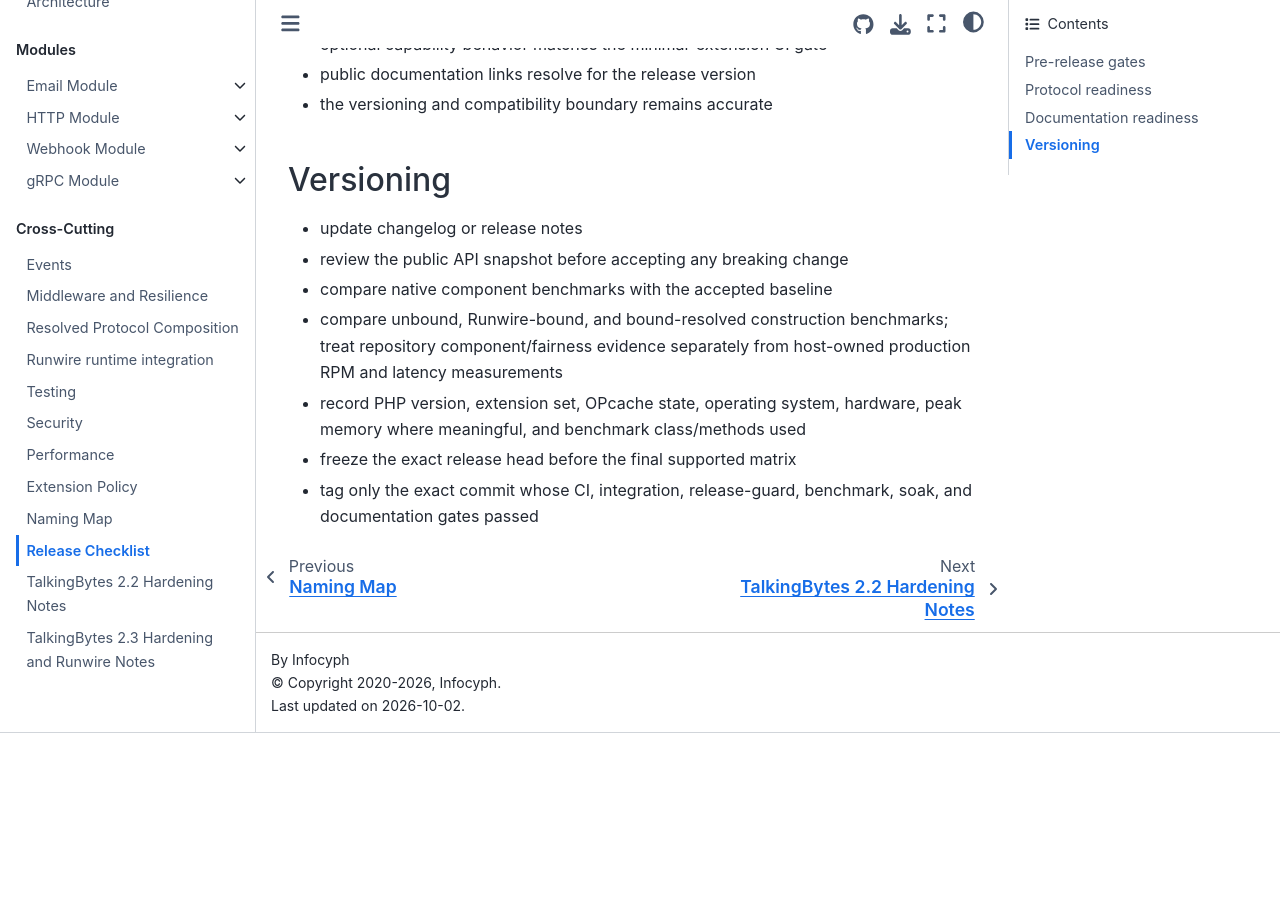
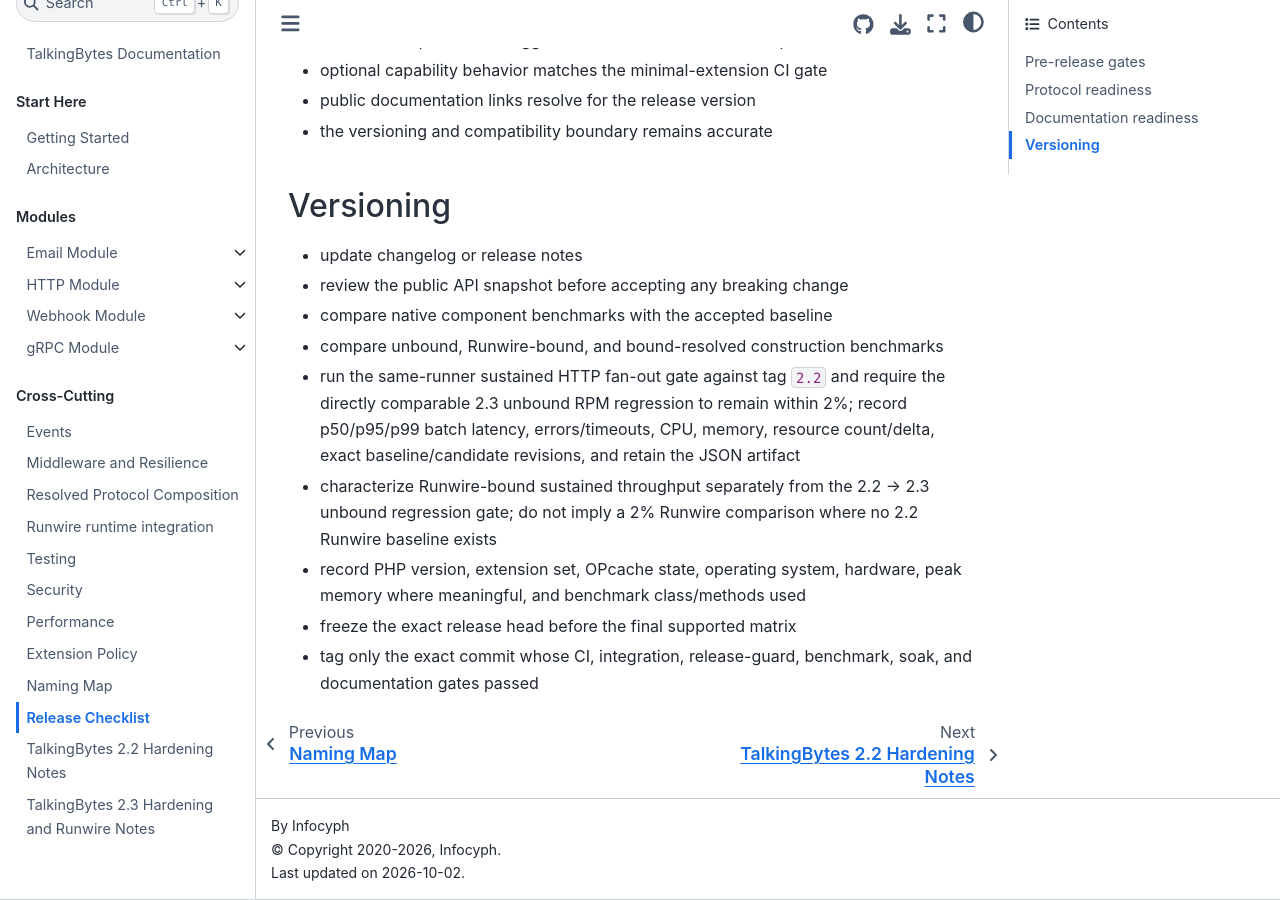
Before and after one commit to infocyph/TalkingBytes, a Sphinx documentation site: the page built from docs/release-checklist.rst, in a window 1280 px wide and 900 px high, scrolled down 1589 px. Built offline with Sphinx 7.4.7 and the Sphinx Book theme 1.1.4, drawn with Linux system fonts in a browser that asks for light colours; before the commit the page ends 2322 px from its top, so only the background shows below that; some of the changed text lies outside the part shown.

Commit message:
docs: align release checklist with final CI policy

```diff
--- a/docs/release-checklist.rst
+++ b/docs/release-checklist.rst
@@ -19,8 +19,9 @@
 - verify the Mailpit integration job is green
 - verify the Runwire-absent production install and Runwire-present direct/transitive
   integration gates are green
-- verify the reusable PHPForge workflow and Mailpit service use reviewed pinned
-  revisions/digests rather than moving branch/image tags
+- verify the reusable PHPForge workflow follows the intended ``@main`` policy and
+  the Mailpit integration service follows the intended ``axllent/mailpit:latest``
+  policy; record the exact revisions/images exercised by the release CI evidence
 - verify the optional-capability coldness job is green with unloadable gRPC,
   IMAP, and POSIX extensions disabled
 - verify PCNTL has no runtime references and Sodium remains confined to the
@@ -67,9 +68,14 @@
 - update changelog or release notes
 - review the public API snapshot before accepting any breaking change
 - compare native component benchmarks with the accepted baseline
-- compare unbound, Runwire-bound, and bound-resolved construction benchmarks;
-  treat repository component/fairness evidence separately from host-owned
-  production RPM and latency measurements
+- compare unbound, Runwire-bound, and bound-resolved construction benchmarks
+- run the same-runner sustained HTTP fan-out gate against tag ``2.2`` and require
+  the directly comparable 2.3 unbound RPM regression to remain within 2%; record
+  p50/p95/p99 batch latency, errors/timeouts, CPU, memory, resource count/delta,
+  exact baseline/candidate revisions, and retain the JSON artifact
+- characterize Runwire-bound sustained throughput separately from the 2.2 → 2.3
+  unbound regression gate; do not imply a 2% Runwire comparison where no 2.2
+  Runwire baseline exists
 - record PHP version, extension set, OPcache state, operating system, hardware,
   peak memory where meaningful, and benchmark class/methods used
 - freeze the exact release head before the final supported matrix
```
